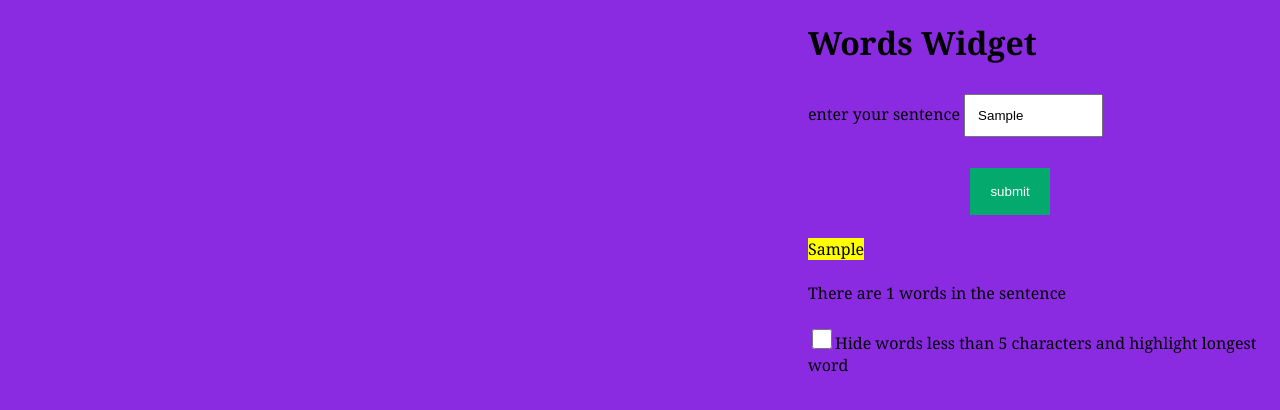
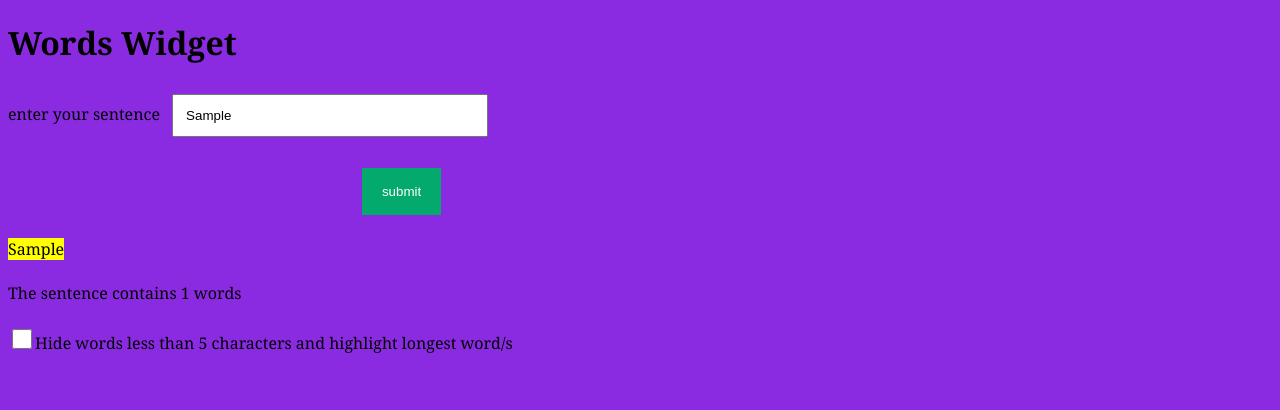
Before and after one commit to Sesethu24/words_widget, a plain HTML site: page index.html in a window 1280 px wide. Both pictures are taken after typing "Sample" into the empty fields and a click on the button "submit". Drawn offline with Linux system fonts and the light colour scheme.

Commit message:
fixed the hide function

```diff
--- a/index.html
+++ b/index.html
@@ -21,8 +21,8 @@
             <div class="results"></div>
             <br>
             <input type="checkbox" class="checkbox" id="highlight" name="highlight" value="highlighted">Hide words less than 5 characters and
-            highlight longest word <br><br>
-            <div class="display"></div>
+            highlight longest word/s <br><br>
+
     </div>
 
     <script src="index.js" ></script>
--- a/index.js
+++ b/index.js
@@ -2,7 +2,7 @@
  const textInputBtn = document.querySelector(".submitBtn");
  const displayElement = document.querySelector(".result");
  const checkbox = document.querySelector(".checkbox");
- const checkboxDisplay = document.querySelector(".display");
+ const checkboxDisplay = document.querySelector(".result");
  let resultsElem = document.querySelector(".results");
  var sentence = "";
 
@@ -30,7 +30,7 @@
 
         let counter = sentence.split(" ").length;
 
-        return `There are ${counter} words in the sentence`;
+        return `The sentence contains ${counter} words`;
     }
     // setTimeout(function(){
     //     displayElement.innerHTML = "";
@@ -40,14 +40,14 @@
     return{
         highlightWords,
         wordsCounter,
-
-    }
+       }
  }
     textInputBtn.addEventListener('click',() => {
     let instance = typeSentence()
     resultsElem.innerHTML = instance.wordsCounter();
     instance.highlightWords();
     displayElement.innerHTML = sentence;
+
 
 });
 function hideSomeWords() {
@@ -57,15 +57,15 @@ function hideSomeWords() {
         if ((checkbox.checked == true) && (highlight[i].length >= 5)) {
 
             message += "<mark>" + highlight[i] +"</mark> "
-
-        } else {
+        }
+        else {
             message += " ";
         }
-        console.log(message);
+
     }
    checkboxDisplay.innerHTML = message;
 }
-checkbox.addEventListener('click', function () {
-    hideSomeWords();
-
+    checkbox.addEventListener('click', function () {
+       hideSomeWords();
+    //checkboxDisplay.innerHTML = sentence;
 })
--- a/style.css
+++ b/style.css
@@ -5,13 +5,13 @@ h1{
 body{
     background-color: blueviolet;
     font-family: Cambria, Cochin, Georgia, Times, 'Times New Roman', serif;
-    padding-left: 50em;
+    /* padding-left: 50em; */
 }
 
 input[type=text] {
-    width: 30%;
+    width: 25%;
     padding: 12px 12px;
-    margin: 8px 0;
+    margin: 8px 8px;
     box-sizing: border-box;
   }
 
@@ -23,7 +23,7 @@ input[type=text] {
     text-decoration: none;
     margin: 1px 1px;
     cursor: pointer;
-    margin-left: 35%;
+    margin-left: 28%;
   }
  .checkbox {
     height: 20px;
```
